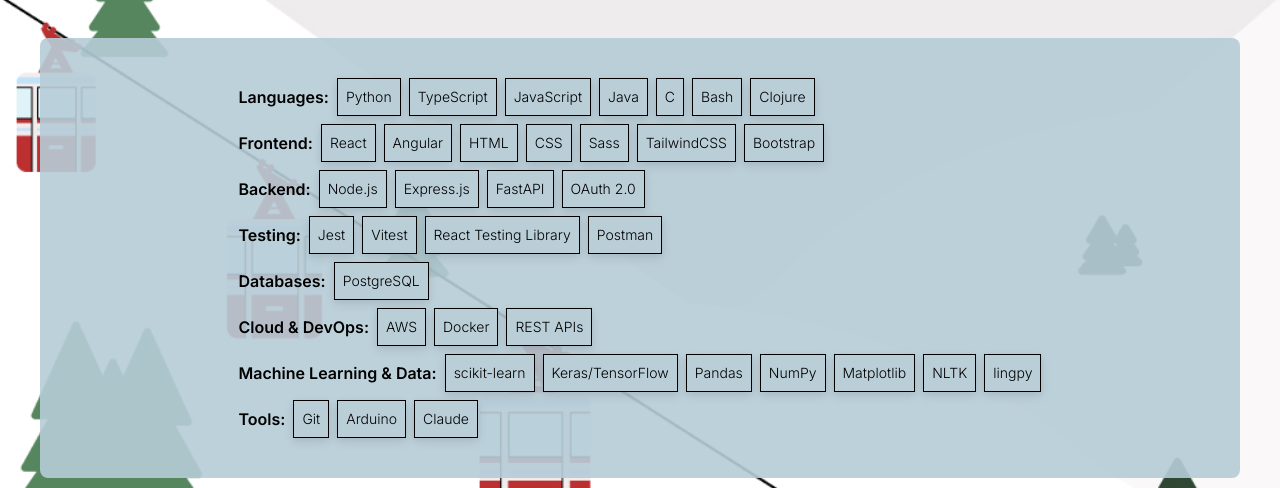
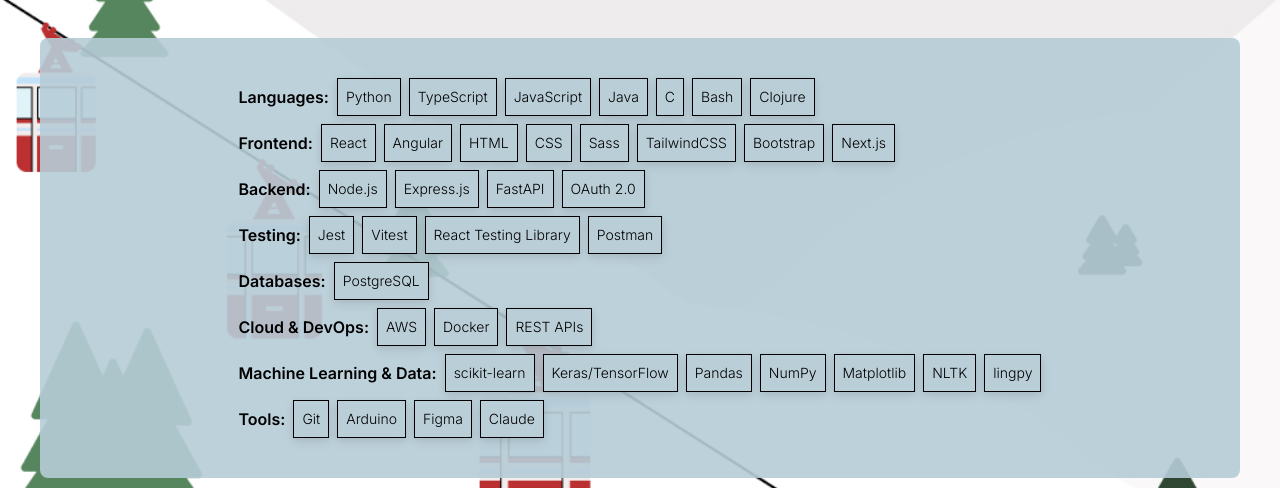
Before and after one commit to jaydenmetcalfe17/HTML-Portfolio, a React (Vite) app: page / in a window 1280 px wide. Shown: the part 1300-1788 px from the top of the page. Built offline with nearby package versions, Linux system fonts and the light colour scheme; a web font is replaced by a local one.

Commit message:
Adding to stack and line in experience page

```diff
--- a/src/pages/ExperiencePage.jsx
+++ b/src/pages/ExperiencePage.jsx
@@ -38,6 +38,7 @@
                             <li className="mb-2">Engineered a full-stack analytics web application using React, TypeScript, Node.js, Express.js, PostgreSQL, and Python to track and analyze athletes' training data, implementing secure OAuth 2.0 authentication and role-based access control for coaches, athletes, and parents</li>
                             <li className="mb-2">Architected and optimized RESTful APIs and SQL queries to support filtering and comparative analytics of hundreds of data points, enabling data-driven adjustments to team training programs</li>
                             <li className="mb-2">Containerized using Docker and Docker Compose to separate frontend, backend, and database services, then deployed on AWS EC2; collaborated with users to rapidly deliver feature updates in an iterative development process, often achieving same-day turnaround</li>
+                            <li className="mb-2">Developed unit and integration test suites using Jest, Vitest, and React Testing Library, improving application reliability</li>
                             <li className="mb-2">Developed a Python program to extract, filter, and visualize timing data, generating dynamic charts and reports to analyze athlete trends, progression, and performance comparisons across demographic metrics including age and gender</li>
                             <li className="mb-2">Designed custom Excel functions and automated formulas to calculate athletes' fitness testing combine scores based on Alpine Canada's official scoring rubric, eliminating manual calculations</li>
                             <li className="mb-2">Building a custom Uniform Manager platform with Next.js, TypeScript, PostgreSQL (Neon), and Prisma to streamline the distribution and tracking of hundreds of equipment pieces across 45+ employees, leveraging Claude AI as a development assistant to accelerate full-stack feature delivery</li>
--- a/src/pages/HomePage.jsx
+++ b/src/pages/HomePage.jsx
@@ -99,6 +99,7 @@
                             <StackBox tool={"Sass"}/>
                             <StackBox tool={"TailwindCSS"}/>
                             <StackBox tool={"Bootstrap"}/>
+                            <StackBox tool={"Next.js"}/>
                         </div>
                     </div>
                     <div className="flex flex-row items-center gap-2">
@@ -150,6 +151,7 @@
                         <div className="font-light flex gap-2 flex-wrap">
                             <StackBox tool={"Git"}/>
                             <StackBox tool={"Arduino"}/>
+                            <StackBox tool={"Figma"}/>
                             <StackBox tool={"Claude"}/>
                         </div>
                     </div>
```
